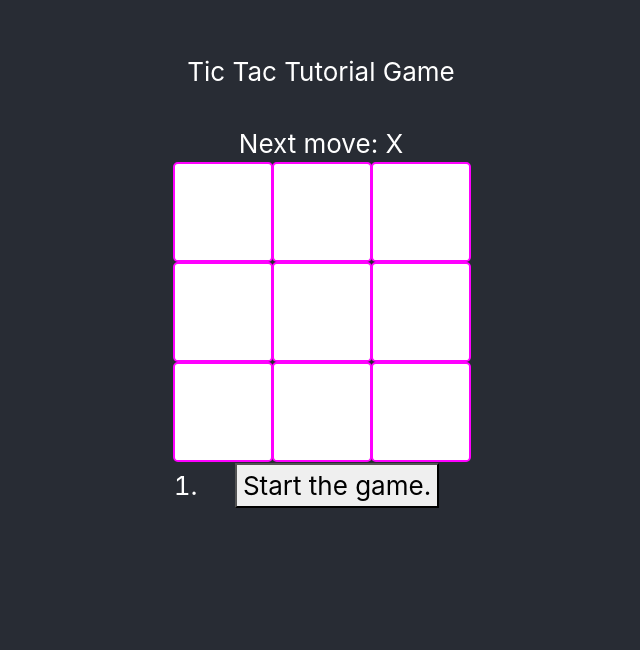
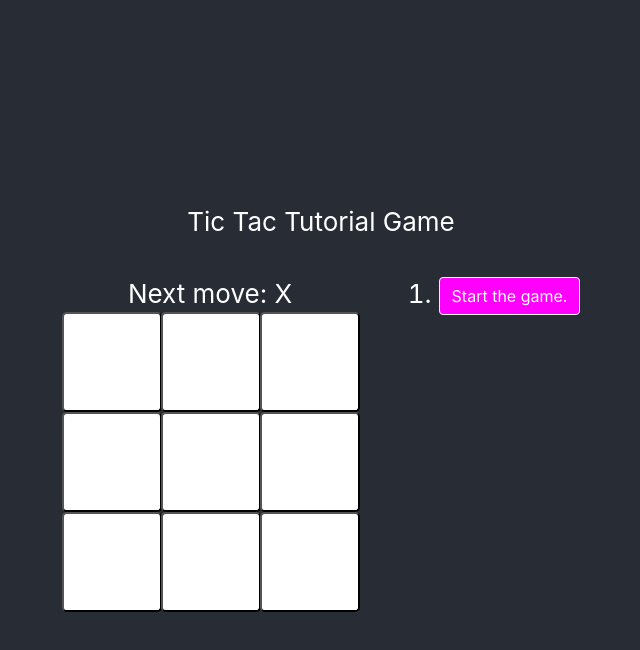
Before and after one commit to NavinPanthi/ReactDev, a React (Create React App) app: page / in a window 1280 px wide. Shown: the part 112-762 px from the top of the page, without its empty margins (319-959 px from the left). Built offline with nearby package versions, Linux system fonts and the light colour scheme.

Commit message:
Implementing time travel

```diff
--- a/src/App.css
+++ b/src/App.css
@@ -12,7 +12,7 @@
 
 .square {
   background: #fff;
-  border: 2px solid magenta;
+
   box-sizing: border-box;
   font-size: 50px;
   font-weight: bold;
@@ -28,3 +28,10 @@
 .flex-row {
   height: 100px;
 }
+.start {
+  background-color: magenta;
+  color: white;
+}
+.square:hover {
+scale: 1.02;
+}
--- a/src/App.js
+++ b/src/App.js
@@ -83,8 +83,10 @@ function Game() {
   const [xIsNext, setXIsNext] = useState(true);
   // All the steps of clicked events in buttons are stored.
   const [history, setHistory] = useState([Array(9).fill(null)]);
+  const [currentMove, setCurrentMove] = useState(0);
   // THe current squares variable store the last state of history i.e. present steps of clicked button.
-  const currentSquares = history[history.length - 1];
+  const currentSquares = history[currentMove];
+
 
   console.log("History");
   console.log(history);
@@ -94,31 +96,46 @@ function Game() {
   console.log(history.length);
 
   function handlePlay(nextSquares) {
+    const nextHistory = [...history.slice(0, currentMove + 1), nextSquares];
+    setHistory(nextHistory);
+    setCurrentMove(nextHistory.length - 1);
     // Every array when button clicked is added to history.
     setHistory([...history, nextSquares]);
     setXIsNext(!xIsNext);
   }
 
-  function jumpTo(nextMove) {}
+  function jumpTo(nextMove) {
+    setCurrentMove(nextMove);
+    setXIsNext(nextMove % 2 === 0);
+  }
   // Here history array is mapped to a function where  each time each element (i.e array) of history array is passed
   //  and move is the index of element passed to history array.
   const moves = history.map((squares, move) => {
     let description;
     if (move > 0) {
       description = "Go to move" + move;
+      return (
+        <li key={move}>
+          <button className="goto btn btn-light" onClick={() => jumpTo(move)}>
+            {description}
+          </button>
+        </li>
+      );
     } else {
       description = "Start the game.";
+      return (
+        <li key={move}>
+          <button className="start btn btn-light " onClick={() => jumpTo(move)}>
+            {description}
+          </button>
+        </li>
+      );
     }
-    return (
-      <li>
-        <button onClick={() => jumpTo(move)}>{description}</button>
-      </li>
-    );
   });
 
   return (
-    <div className="game">
-      <div className="game-board">
+    <div className="d-flex flex-row game ">
+      <div className="game-board pe-5">
         <Board xIsNext={xIsNext} squares={currentSquares} onPlay={handlePlay} />
       </div>
       <div className="game-info">
```
